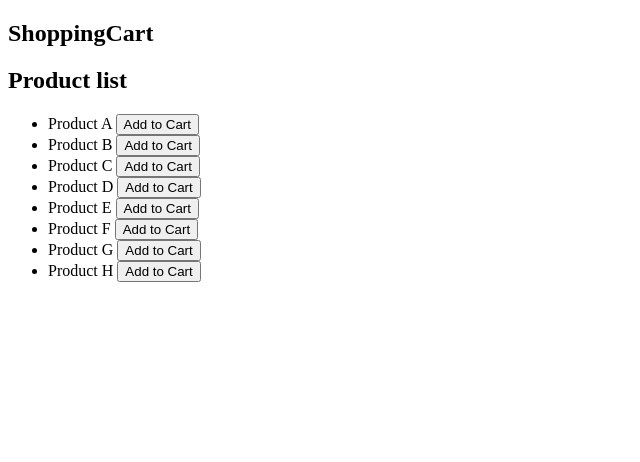
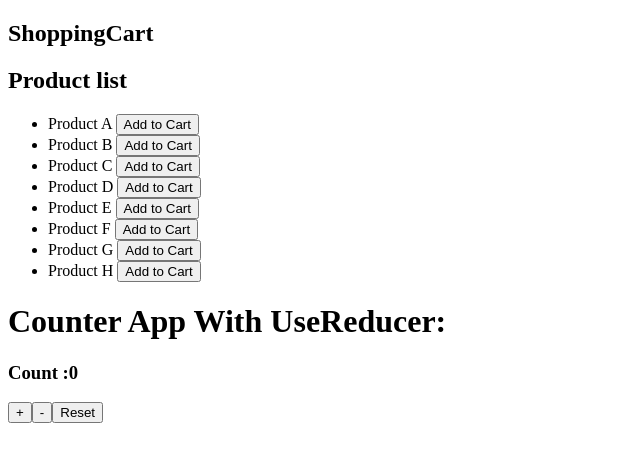
Before and after one commit to AmanYadav1419/Reactjs-30-PlusProblems, a React (Vite) app: page / in a window 1280 px wide. Shown: the top 462 px of the page, without its empty margins (0-640 px from the left). Built offline with nearby package versions, Linux system fonts and the light colour scheme.

Commit message:
added 21th Project

```diff
--- a/src/App.jsx
+++ b/src/App.jsx
@@ -28,7 +28,7 @@ import DifferentRoutePages from "./components/30th-Problem/DifferentRoutePages";
 // import ColorPicker from "./components/17th-Problem/ColorPicker";
 import ShoppingCart from "./components/20th-Problem/ShoppingCart";
 import { CartProvider } from "./components/20th-Problem/CartContext";
-// import CounterWithReducer from "./components/21th-Problem/CounterWithReducer";
+import CounterWithReducer from "./components/21th-Problem/CounterWithReducer";
 // import ToDowithReducer from "./components/22th-Problem/ToDowithReducer";
 // import PaginationWithReducer from "./components/23th-Problem/PaginationWithReducer";
 // import { AuthProvider } from "./components/24th-Problem/UserAuthContext";
@@ -122,7 +122,7 @@ function App() {
       </CartProvider>
 
       {/* 21th Problem */}
-      {/* <CounterWithReducer /> */}
+      <CounterWithReducer />
 
       {/* 22th Problem */}
       {/* <ToDowithReducer /> */}
--- /dev/null
+++ b/src/components/21th-Problem/CounterWithReducer.jsx
@@ -0,0 +1,41 @@
+// question :- Create a simple counter applciation using useReducer to manage state.
+
+import React, { useReducer } from "react";
+
+const CounterWithReducer = () => {
+  const reducerFun = (state, action) => {
+    switch (action.type) {
+      case "INCREMENT":
+        return {
+          count: state.count + 1,
+        };
+      case "DECREMENT":
+        if (state.count > 0) {
+            return {
+            count: state.count - 1,
+          };
+        }
+
+      case "RESET":
+        return {
+          count: (state = 0),
+        };
+      default:
+        return state;
+    }
+  };
+
+  const [state, dispatch] = useReducer(reducerFun, { count: 0 });
+
+  return (
+    <div>
+      <h1>Counter App With UseReducer:</h1>
+      <h3>Count :{state.count}</h3>
+      <button onClick={() => dispatch({ type: "INCREMENT" })}>+</button>
+      <button onClick={() => dispatch({ type: "DECREMENT" })}>-</button>
+      <button onClick={() => dispatch({ type: "RESET" })}>Reset</button>
+    </div>
+  );
+};
+
+export default CounterWithReducer;
```
